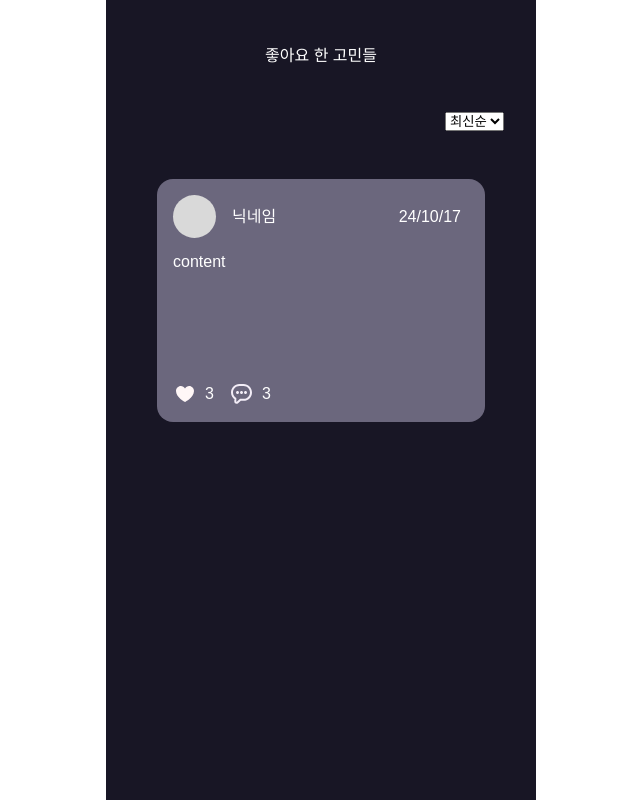
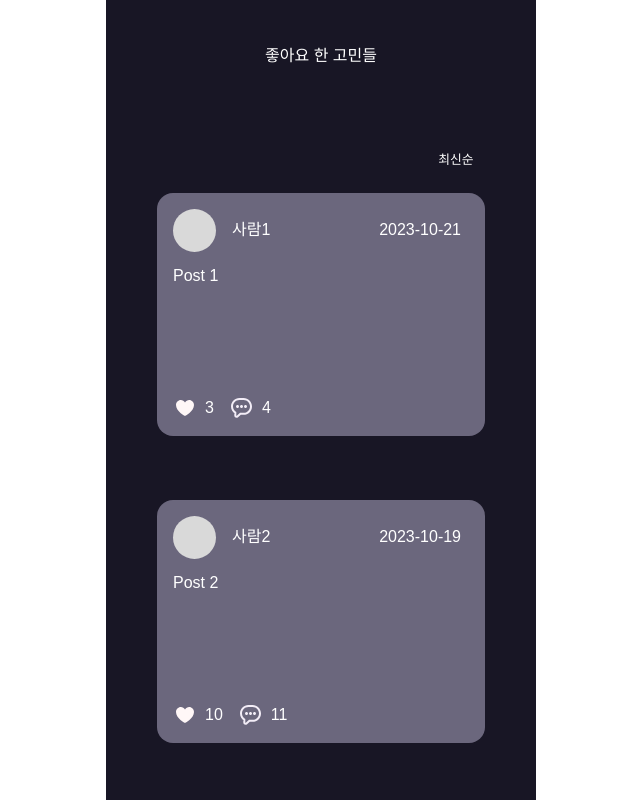
Before and after one commit to prgrms-fe-devcourse/NFE1-1-3-Calmiary, a React (Vite) app: page /likePost in a window 1280 px wide. Shown: the whole page, without its empty margins (319-959 px from the left). Built offline with nearby package versions, Linux system fonts and the light colour scheme.

Commit message:
feat: 좋아요 한 고민들 페이지, 포스트 컴포넌트, 드롭다운메뉴 UI

```diff
--- /dev/null
+++ b/src/features/profile/components/Dropdown.tsx
@@ -0,0 +1,114 @@
+import { useEffect, useRef, useState } from 'react';
+import styled from 'styled-components';
+
+const Container = styled.div`
+  position: relative;
+  width: 7rem;
+  cursor: pointer;
+  font-size: 0.8rem;
+`;
+
+const DropdownToggle = styled.div`
+  padding: 10px;
+  background-color: inherit;
+  text-align: center;
+  border-radius: 0.8rem;
+  transform: translateY(2rem);
+`;
+
+const DropdownMenu = styled.ul`
+  position: absolute;
+  top: 3rem;
+  width: 100%;
+  border-radius: 1rem;
+  right: 0;
+  border: 1px solid #ccc;
+  background-color: white;
+  color: #181625;
+  list-style: none;
+  padding: 0;
+  margin: 0;
+  z-index: 9;
+  box-shadow: 0px 4px 8px rgba(0, 0, 0, 0.1);
+  text-align: center;
+  overflow: auto;
+  max-height: 15rem;
+  transform: translateY(2rem);
+  &::-webkit-scrollbar {
+    width: 0px;
+  }
+  li {
+    padding: 10px;
+    border-bottom: 1px solid #eee;
+    transition: background-color 0.3s ease;
+    &:hover {
+      background-color: #f0f0f0;
+    }
+    &:last-child {
+      border-bottom: none;
+    }
+  }
+`;
+
+interface DropdownPropTypes {
+  category: string;
+  data: string[];
+  setState: React.Dispatch<React.SetStateAction<string>>;
+  isOpen: boolean;
+  setSelectedDropDown: React.Dispatch<React.SetStateAction<string>>;
+}
+
+const Dropdown = ({
+  category,
+  data,
+  setState,
+  isOpen,
+  setSelectedDropDown,
+}: DropdownPropTypes) => {
+  const [value, setValue] = useState(category);
+  const ref = useRef<HTMLUListElement | null>(null);
+
+  useEffect(() => {
+    const handleClickOutside = (event: MouseEvent) => {
+      if (
+        ref.current &&
+        event.target instanceof Node &&
+        !ref.current.contains(event.target)
+      ) {
+        setSelectedDropDown('');
+      }
+    };
+    document.addEventListener('mousedown', handleClickOutside);
+    return () => {
+      document.removeEventListener('mousedown', handleClickOutside);
+    };
+  }, [setSelectedDropDown]);
+
+  const toggleDropdown = () => {
+    if (isOpen) setSelectedDropDown('');
+    else setSelectedDropDown(category);
+  };
+
+  const handleOptionClick = (value: string) => {
+    setValue(value);
+    setSelectedDropDown('');
+    setState(value);
+  };
+
+  return (
+    <Container>
+      <DropdownToggle onClick={toggleDropdown}>{value}</DropdownToggle>
+      {isOpen && (
+        <DropdownMenu ref={ref}>
+          {data.map((value, index) => (
+            <li key={index} onClick={() => handleOptionClick(value)}>
+              {value}
+            </li>
+          ))}
+        </DropdownMenu>
+      )}
+    </Container>
+  );
+};
+
+export default Dropdown;
--- a/src/features/profile/components/LikePost.tsx
+++ b/src/features/profile/components/LikePost.tsx
@@ -1,28 +1,40 @@
 import styled from 'styled-components';
 import { Icon } from '../../../components/ui/Icon';
 
-export default function LikePost() {
+interface LikePostPropTypes {
+  content: string;
+  likes: number;
+  createdAt: string;
+  nickname: string;
+  comments: number;
+}
+
+export default function LikePost({
+  content,
+  likes,
+  createdAt,
+  nickname,
+  comments,
+}: LikePostPropTypes) {
   return (
-    <>
     <LikePostArea>
       <PostHead>
         <UserBox>
-            <ImageArea></ImageArea>
-            <span>닉네임</span>
+          <ImageArea />
+          <span>{nickname}</span>
         </UserBox>
-          <DateBox>24/10/17</DateBox>
+        <DateBox>{createdAt}</DateBox>
       </PostHead>
-        <TextArea>content</TextArea>
+      <TextArea>{content}</TextArea>
       <DataArea>
         <div>
-            <Icon type="community_filed_heart" alt="좋아요" size={24} /> 3
+          <Icon type="community_filed_heart" alt="좋아요" size={24} /> {likes}
         </div>
         <div>
-            <Icon type="community_comment" alt="댓글" size={24} /> 3
+          <Icon type="community_comment" alt="댓글" size={24} /> {comments}
         </div>
       </DataArea>
     </LikePostArea>
-    </>
   );
 }
 
--- a/src/features/profile/pages/ProfileLikePage.tsx
+++ b/src/features/profile/pages/ProfileLikePage.tsx
@@ -1,17 +1,75 @@
 import styled from 'styled-components';
 import LikePost from '../components/LikePost';
+import Dropdown from '../components/Dropdown';
+import { useState } from 'react';
 
 export default function ProfileLikePage() {
+  const [sortOption, setSortOption] = useState('최신순');
+  const [isDropdownOpen, setIsDropdownOpen] = useState(false);
+
+  const posts = [
+    {
+      id: 1,
+      content: 'Post 1',
+      likes: 3,
+      createdAt: '2023-10-21',
+      nickname: '사람1',
+      comments: 4,
+    },
+    {
+      id: 2,
+      content: 'Post 2',
+      likes: 10,
+      createdAt: '2023-10-19',
+      nickname: '사람2',
+      comments: 11,
+    },
+    {
+      id: 3,
+      content: 'Post 3',
+      likes: 5,
+      createdAt: '2023-10-18',
+      nickname: '사람3',
+      comments: 7,
+    },
+  ];
+
+  const sortedPosts = [...posts].sort((a, b) => {
+    if (sortOption === '최신순') {
+      return new Date(b.createdAt).getTime() - new Date(a.createdAt).getTime();
+    } else if (sortOption === '좋아요순') {
+      return b.likes - a.likes;
+    }
+    return 0;
+  });
+
+  const toggleDropdown = () => {
+    setIsDropdownOpen(!isDropdownOpen);
+  };
+
   return (
     <>
       <ProfileContainer>
         <TextArea>좋아요 한 고민들</TextArea>
-        <div className="dropdown">
-          <select>
-            <option value="최신순">최신순</option>
-          </select>
-        </div>
-        <LikePost />
+        <DropdownArea>
+          <Dropdown
+            category={sortOption}
+            data={['최신순', '좋아요순']}
+            setState={setSortOption}
+            isOpen={isDropdownOpen}
+            setSelectedDropDown={toggleDropdown}
+          />
+        </DropdownArea>
+        {sortedPosts.map((post) => (
+          <LikePost
+            key={post.id}
+            content={post.content}
+            likes={post.likes}
+            createdAt={post.createdAt}
+            nickname={post.nickname}
+            comments={post.comments}
+          />
+        ))}
       </ProfileContainer>
     </>
   );
@@ -41,6 +99,13 @@ const ProfileContainer = styled.div`
   }
 `;
 
+const DropdownArea = styled.div`
+  display: flex;
+  width: 100%;
+  justify-content: end;
+  padding-right: 1.5rem;
+`;
+
 const TextArea = styled.div`
   padding-top: 3rem;
   color: #fff;
```
Lines whose indentation alone changed are shown as unchanged.
